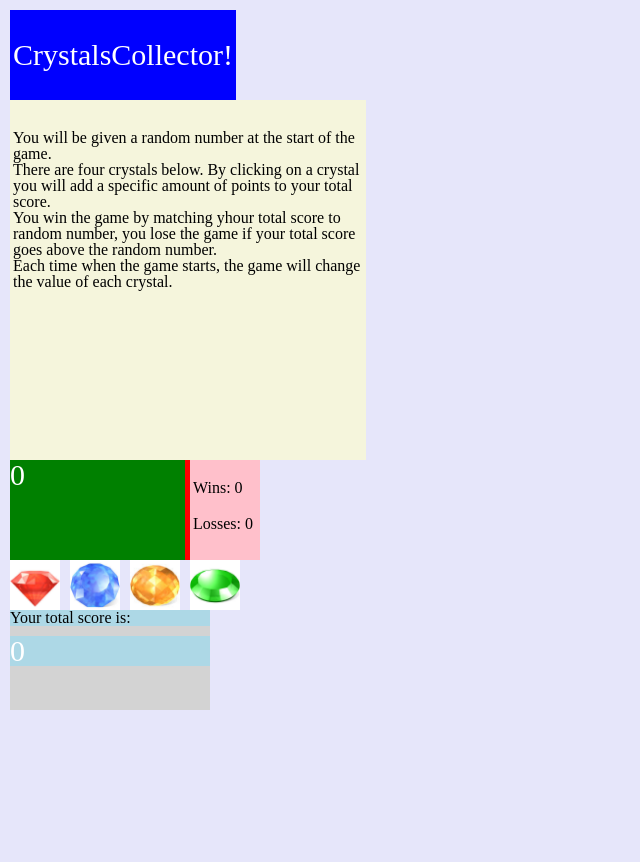
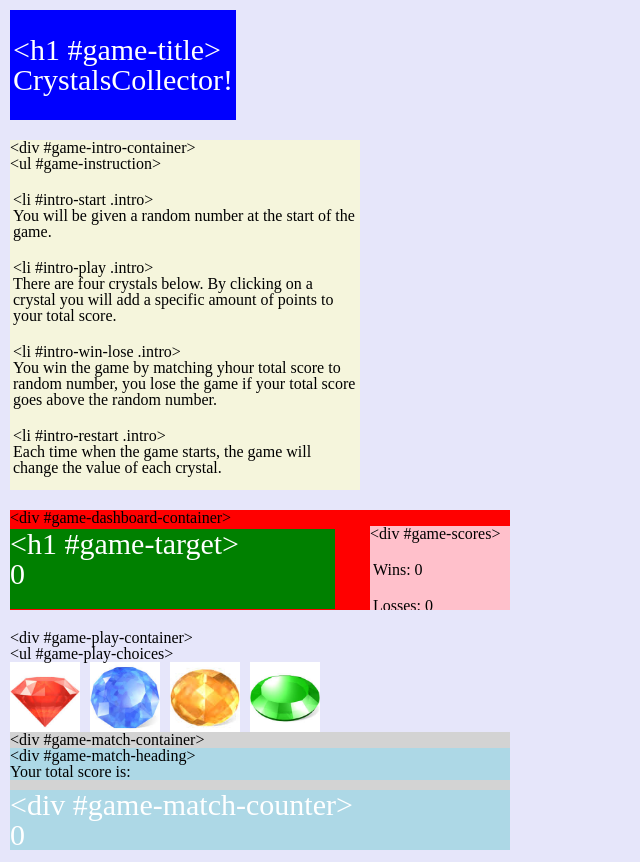
Before and after one commit to kcponline/week-4-game, a PHP site: page / in a window 1280 px wide. Shown: the whole page, without its empty margins (0-640 px from the left). Before the commit the page ends 710 px from the top, so only its background shows below. Run offline with PHP 8.4, Linux system fonts and the light colour scheme.

Commit message:
commit 03 - add temporary html identifier for ez reference

```diff
--- a/assets/css/style.css
+++ b/assets/css/style.css
@@ -9,8 +9,13 @@ h1 {
 	background: blue;
 }
 
+h1,
+div {
+	margin-bottom: 20px;
+}
+
 #game-title {
-	padding: 30px 3px;
+	padding: 25px 3px;
 	display: inline-block;
 	float: left;
 	clear: both;
@@ -19,25 +24,33 @@ h1 {
 #game-intro-container {
 	/*display: inline-block;*/
 	width: 350px;
-	height: 300px;
-	padding: 30px 3px;
+	height: 350px;
+	/*padding: 30px 3px;*/
 	background: beige;
 	clear: both;
+	/*margin-bottom: 40px;*/
+	overflow: auto;
+}
+
+.intro {
+	margin: 20px 3px;
 }
 
 #game-dashboard-container {
-	width: 250px;
+	width: 500px;
 	height: 100px;
 	background: red;
-	/*overflow: auto;*/
+	overflow: auto;
 }
 
 #game-target {
 	/*padding: 5px 3px;*/
-	width: 70%;
-	height: 100%;
+	width: 65%;
+	height: 80%;
 	background: green;
 	display: inline-block;
+	margin: 3px 10px 0 0;
+	overflow: auto;
 }
 
 #game-scores {
@@ -53,7 +66,7 @@ p {
 }
 
 #game-match-container {
-	width: 200px;
+	width: 500px;
 	height: 100px;
 	background: lightgrey;
 	clear: both;
@@ -70,8 +83,8 @@ p {
 }
 
 .button {
-	width: 50px;
-	height: 50px;
+	width: 70px;
+	height: 70px;
 	float: left;
 	margin-right: 10px;
 }
--- a/index.html
+++ b/index.html
@@ -9,22 +9,29 @@
 
 	</head>
 	<body>
-		<h1 id="game-title">CrystalsCollector!</h1>
+		<h1 id="game-title">
+			&lt;h1 #game-title&gt;<br>
+			CrystalsCollector!
+		</h1>
 
 		<div id="game-intro-container">
-
+			&lt;div #game-intro-container&gt;
 			<ul id="game-instruction">
-
+				&lt;ul #game-instruction&gt;
 				<li id="intro-start" class="intro">
+					&lt;li #intro-start .intro&gt;<br>
 					You will be given a random number at the start of the game.
 				</li>
 				<li id="intro-play" class="intro">
+					&lt;li #intro-play .intro&gt;<br>
 					There are four crystals below. By clicking on a crystal you will add a specific amount of points to your total score.
 				</li>
 				<li id="intro-win-lose" class="intro">
+					&lt;li #intro-win-lose .intro&gt;<br>
 					You win the game by matching yhour total score to random number, you lose the game if your total score goes above the random number.
 				</li>
 				<li id="intro-restart" class="intro">
+					&lt;li #intro-restart .intro&gt;<br>
 					Each time when the game starts, the game will change the value of each crystal.
 				</li>
 
@@ -32,10 +39,14 @@
 		</div>
 
 		<div id="game-dashboard-container">
-
-			<h1 id="game-target">0</h1>
+			&lt;div #game-dashboard-container&gt;<br>
+			<h1 id="game-target">
+				&lt;h1 #game-target&gt;<br>
+				0
+			</h1>
 
 			<div id="game-scores">
+				&lt;div #game-scores&gt;
 				<p>Wins: <span id="wins">0</span></p>
 				<p>Losses: <span id="losses">0</span></p>
 			</div>
@@ -45,7 +56,9 @@
 		<!-- <img src="assets/images/game-choice-01.jpeg"> -->
 
 		<div id="game-play-container">
+			&lt;div #game-play-container&gt;
 			<ul id="game-play-choices">
+				&lt;ul #game-play-choices&gt;
 				<li>
 					<img src="assets/images/game-choice-01.jpeg" id="game-choice-01" class="button">
 				</li>
@@ -62,10 +75,16 @@
 		</div>
 
 		<div id="game-match-container">
+			&lt;div #game-match-container&gt;
+			<div id="game-match-heading" class="game-match">
+				&lt;div #game-match-heading&gt;<br>
+				Your total score is:
+			</div>
 
-			<div id="game-match-heading" class="game-match">Your total score is: </div>
-
-			<h1 id="game-match-counter" class="game-match">0</h1>
+			<h1 id="game-match-counter" class="game-match">
+				&lt;div #game-match-counter&gt;<br>
+				0
+			</h1>
 
 		</div>
 
```
